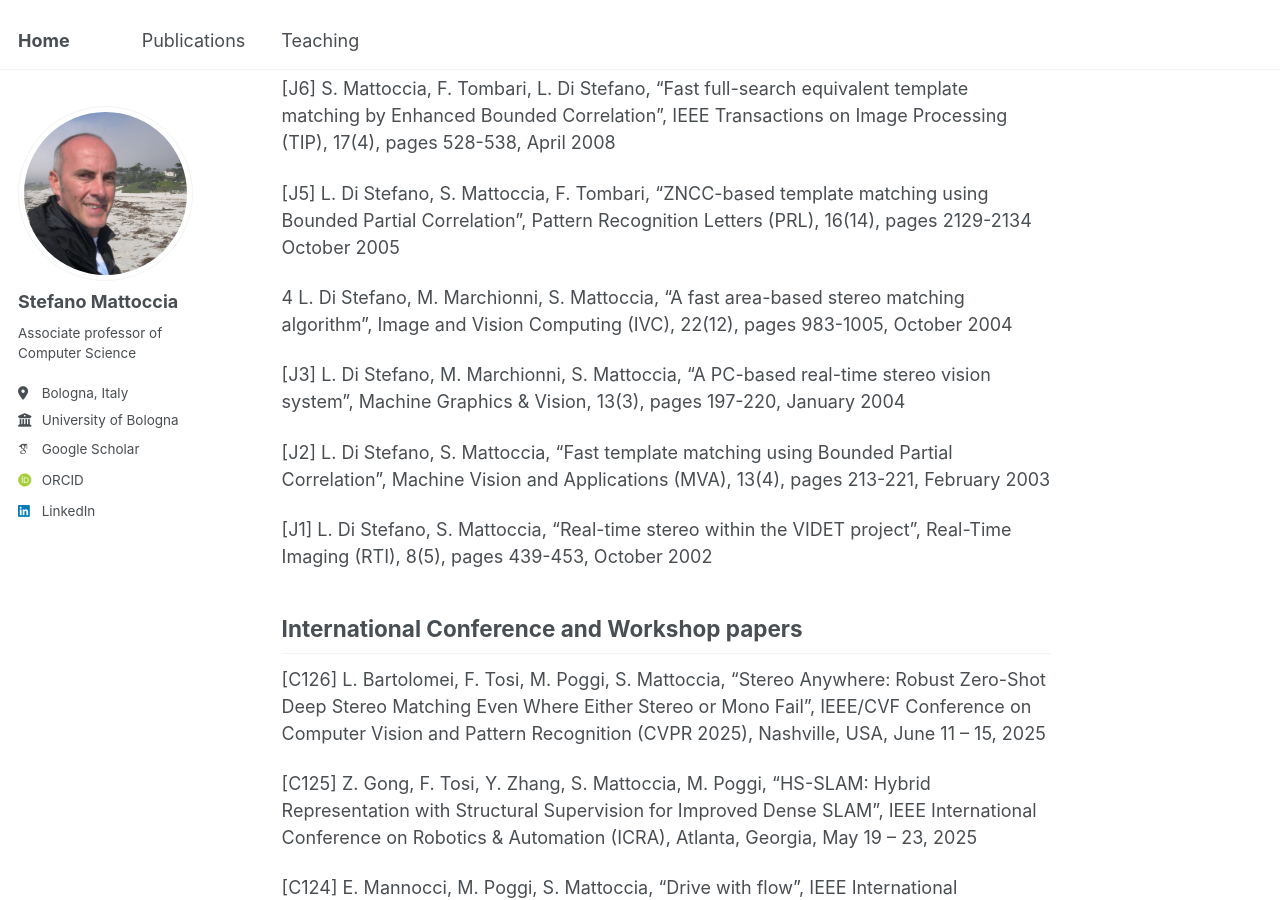
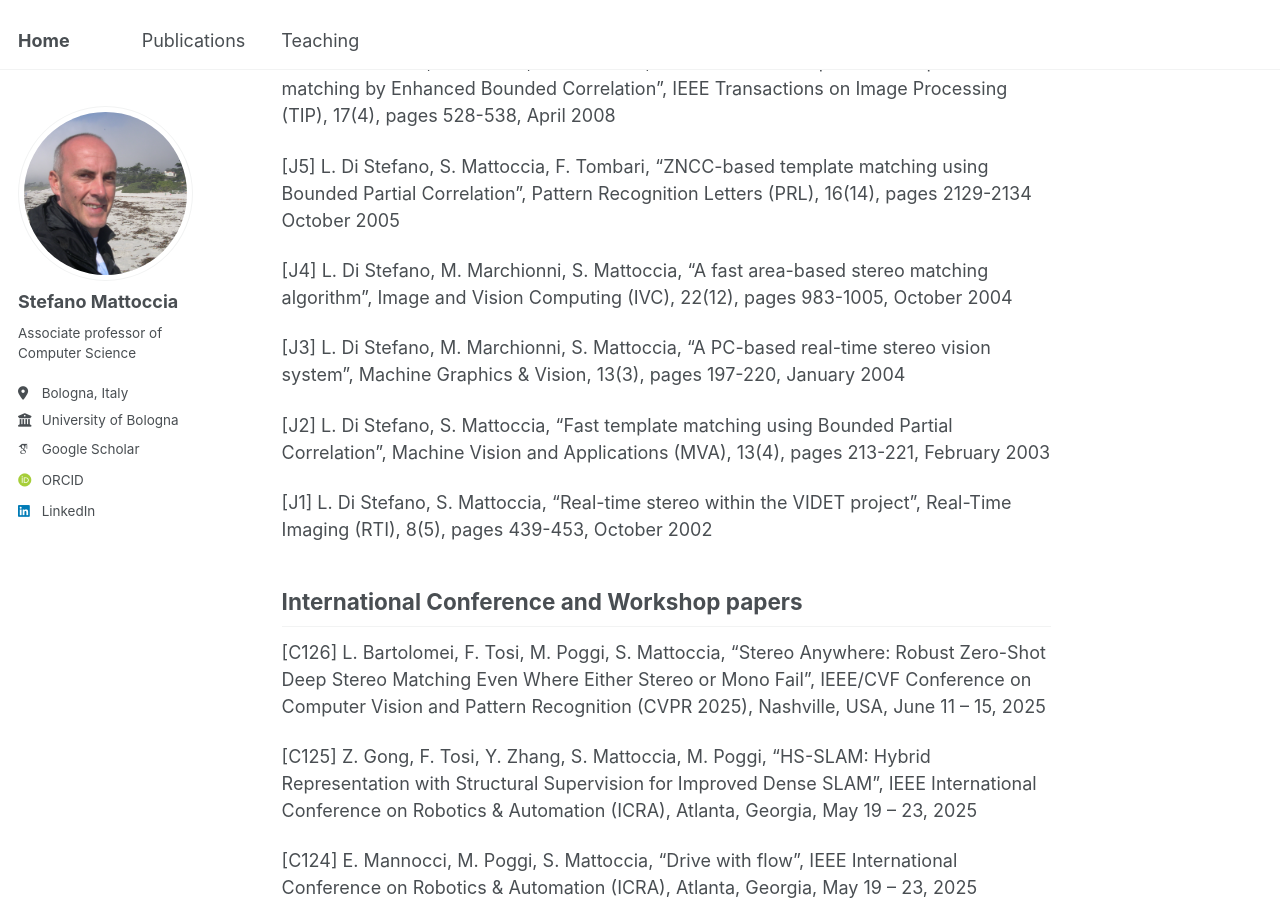
Before and after one commit to stefanomattoccia/stefanomattoccia.github.io, a Jekyll site: the page built from _pages/publications.md, in a window 1280 px wide and 900 px high, scrolled down 3420 px. Built offline with Jekyll 4.4.1, drawn with Linux system fonts in a browser that asks for light colours; some web fonts are replaced; some of the changed text lies outside the part shown.

Commit message:
Update publications.md

```diff
--- a/_pages/publications.md
+++ b/_pages/publications.md
@@ -77,7 +77,7 @@ Journal papers
 
 [J5] L. Di Stefano, S. Mattoccia, F. Tombari, “ZNCC-based template matching using Bounded Partial Correlation", Pattern Recognition Letters (PRL), 16(14), pages 2129-2134 October 2005
 
-4 L. Di Stefano, M. Marchionni, S. Mattoccia, “A fast area-based stereo matching algorithm”, Image and Vision Computing (IVC), 22(12), pages 983-1005, October 2004
+[J4] L. Di Stefano, M. Marchionni, S. Mattoccia, “A fast area-based stereo matching algorithm”, Image and Vision Computing (IVC), 22(12), pages 983-1005, October 2004
 
 [J3] L. Di Stefano, M. Marchionni, S. Mattoccia, "A PC-based real-time stereo vision system", Machine Graphics & Vision, 13(3), pages 197-220, January 2004
 
```
Also changed, not shown: other parts of _pages/publications.md (+2 -2 lines).
